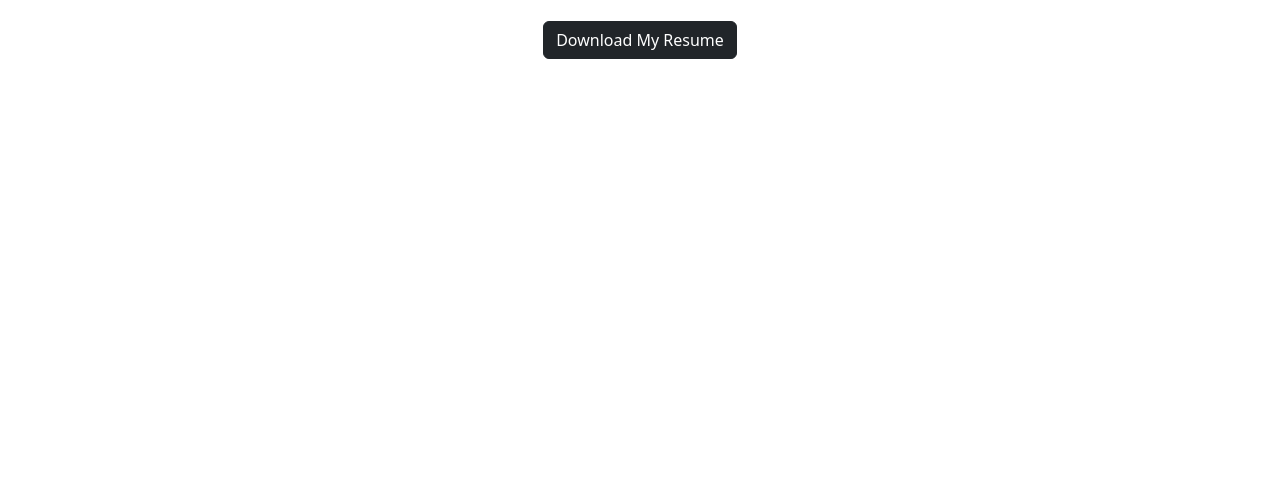
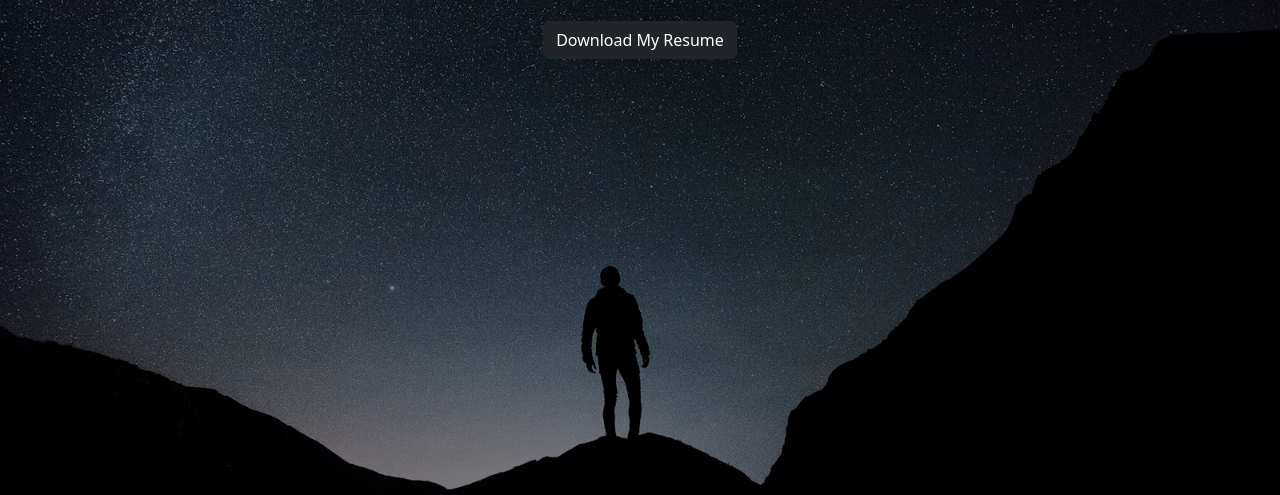
Before and after one commit to Coding-Yogesh/My-Portfolio, a website: page index.html in a window 1280 px wide. Shown: the part 305-800 px from the top of the page. Drawn offline with nearby package versions, Linux system fonts and the light colour scheme; the site is published under a folder, as on GitHub Pages, so addresses that start at the root find nothing.

Commit message:
remove /

```diff
--- a/index.html
+++ b/index.html
@@ -5,7 +5,7 @@
     <meta charset="UTF-8">
     <meta name="viewport" content="width=device-width, initial-scale=1.0">
     <title>Yogesh Portfolio</title>
-    <link rel="stylesheet" href="/src/styles/index.css">
+    <link rel="stylesheet" href="src/styles/index.css">
     <link href="https://cdn.jsdelivr.net/npm/bootstrap@5.3.3/dist/css/bootstrap.min.css" rel="stylesheet" integrity="sha384-QWTKZyjpPEjISv5WaRU9OFeRpok6YctnYmDr5pNlyT2bRjXh0JMhjY6hW+ALEwIH" crossorigin="anonymous">
     <script src="https://cdn.jsdelivr.net/npm/bootstrap@5.3.3/dist/js/bootstrap.bundle.min.js" integrity="sha384-YvpcrYf0tY3lHB60NNkmXc5s9fDVZLESaAA55NDzOxhy9GkcIdslK1eN7N6jIeHz" crossorigin="anonymous"></script>
 </head>
```
